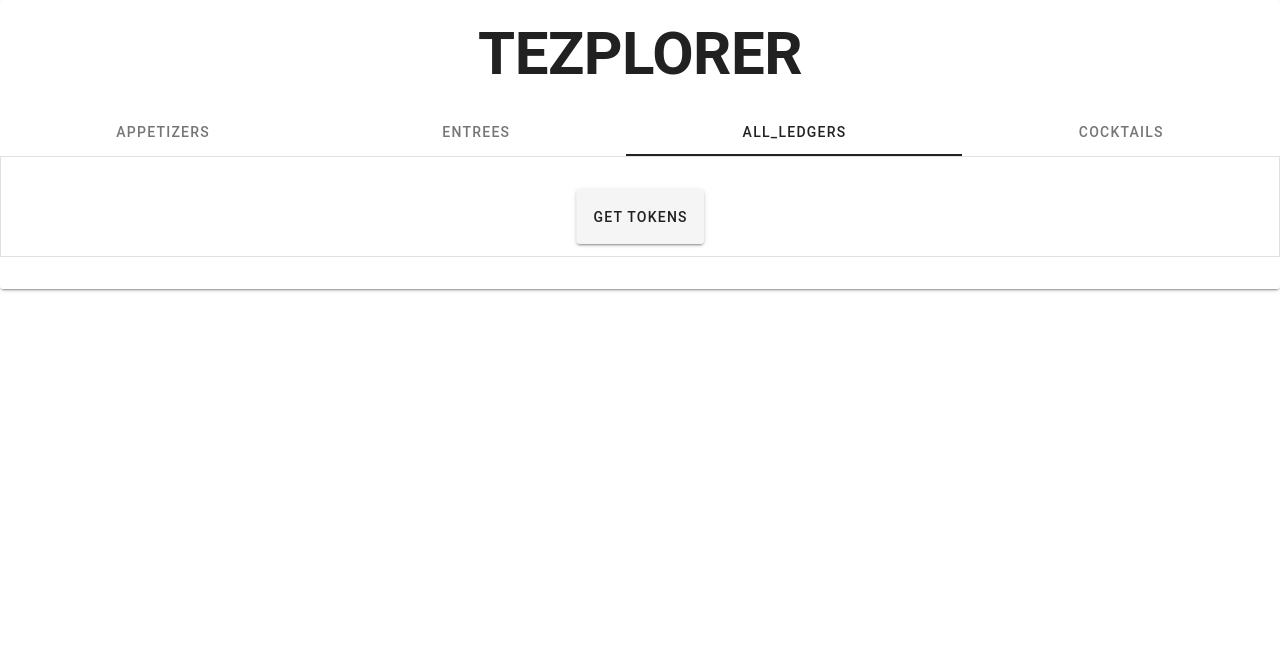
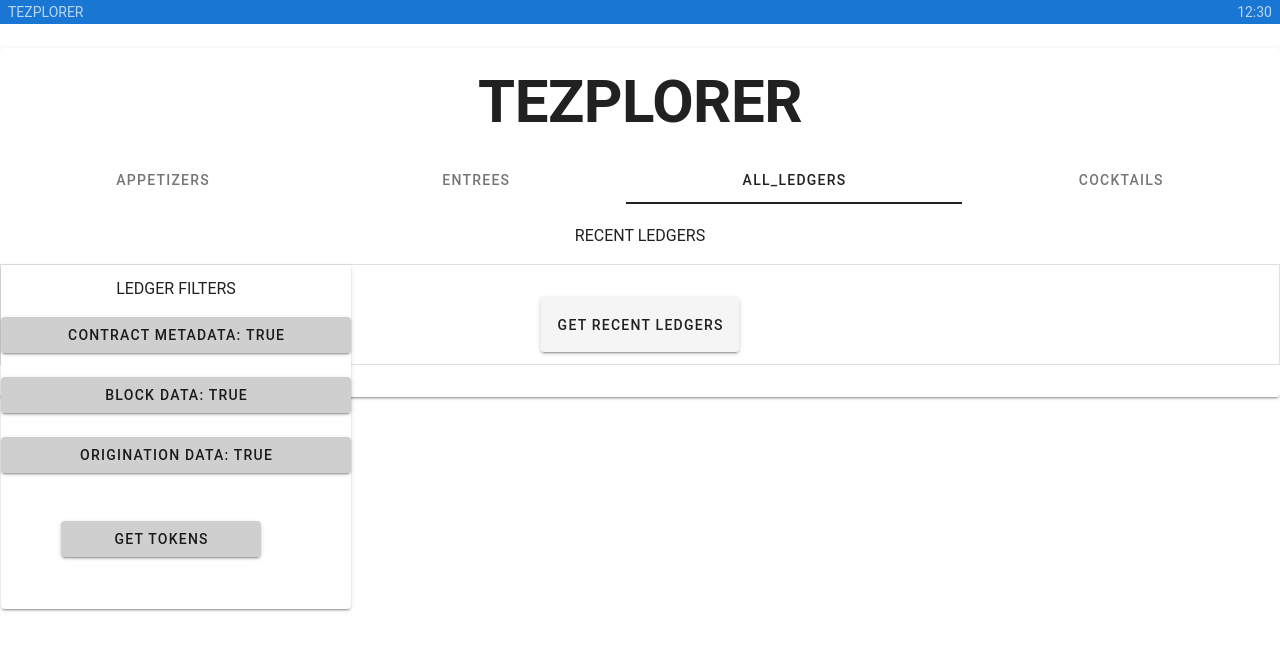
Before and after one commit to eddstng/tezplorer, a Vue app in the folder vue-client/: page / in a window 1280 px wide. Both pictures are taken after a click on the tab "ALL_LEDGERS". Shown: the top 650 px of the page. Built offline with nearby package versions, Linux system fonts and the light colour scheme; the HTML template or start-up script is replaced by a standard one.

Commit message:
added card for ledger filters

```diff
--- a/vue-client/src/App.vue
+++ b/vue-client/src/App.vue
@@ -3,6 +3,14 @@
     <template>
       <!-- <Operations /> -->
       <template>
+        <div>
+          <v-system-bar dark color="primary">
+            <span>TEZPLORER</span>
+            <v-spacer></v-spacer>
+            <span>12:30</span>
+          </v-system-bar>
+          <br />
+        </div>
         <v-card color="basil">
           <v-card-title class="text-center justify-center py-6">
             <h1 class="font-weight-bold text-h2 basil--text">
--- a/vue-client/src/components/Tokens.vue
+++ b/vue-client/src/components/Tokens.vue
@@ -1,16 +1,68 @@
 <template>
   <div>
+    <div>
+      <p class="text-center mt-5">RECENT LEDGERS</p>
+    </div>
     <v-card height="100%" outlined tile>
+      <div>
+        <v-card style="position: fixed" class="mx-auto float-left">
+          <v-container class="px-0" fluid>
+            <p class="text-center">LEDGER FILTERS</p>
+            <v-btn
+              width="350px"
+              v-model="checkbox"
+              v-on:click="checkbox = !checkbox"
+            >
+              Contract Metadata: {{ checkbox }}
+            </v-btn>
+            <br />
+            <br />
+            <v-btn
+              width="350px"
+              v-model="checkbox"
+              v-on:click="checkbox = !checkbox"
+            >
+              Block Data: {{ checkbox }}
+            </v-btn>
+            <br />
+            <br />
+
+            <v-btn
+              width="350px"
+              v-model="checkbox"
+              v-on:click="checkbox = !checkbox"
+            >
+              Origination Data: {{ checkbox }}
+            </v-btn>
+            <br />
+            <br />
+            <br />
+            <v-btn
+            class="ml-15  "
+              width="200px"
+              v-model="checkbox"
+              v-on:click="checkbox = !checkbox"
+            >
+              Get Tokens
+            </v-btn>
+            <br />
+            <br />
+
+          </v-container>
+
+          <v-card-actions> </v-card-actions>
+        </v-card>
+      </div>
       <v-btn
         class="mt-8 mb-3"
         :style="{ left: '50%', transform: 'translateX(-50%)' }"
         height="55px"
         v-on:click="queryTokens()"
+        v-if="queryResponseTokens === null && loading !== true"
       >
-        GET TOKENS
+        GET RECENT LEDGERS
       </v-btn>
-      <div class="text-center" v-if="queryResponseTokens">
-      </div>
+      <div class="text-center" v-if="queryResponseTokens"></div>
       <div v-if="loading" align="center">
         <br />
         <br />
@@ -21,14 +73,14 @@
           indeterminate
         ></v-progress-circular>
       </div>
-      <div class="text-center mt-8 mb-8" v-if="queryResponseTokens">
+      <!-- <div class="text-center mt-8 mb-8" v-if="queryResponseTokens">
         <v-btn class="ml-3 mr-3" height="55px">
           Prev
         </v-btn>
         <v-btn class="ml-3 mr-3" height="55px" v-on:click="queryTokensNext()">
           Next
         </v-btn>
-      </div>
+      </div> -->
       <v-card
         v-for="operation in queryResponseTokens"
         v-bind:key="operation.id"
@@ -43,9 +95,6 @@
                 >{{ operation.cursor }}:{{ operation.contract.address }}</span
               >
               <v-spacer></v-spacer>
-              <v-icon>mdi-wifi-strength-4</v-icon>
-              <v-icon>mdi-signal-cellular-outline</v-icon>
-              <v-icon>mdi-battery</v-icon>
               <span>{{ operation.block.level }}</span>
               <br />
             </v-system-bar>
@@ -219,6 +268,7 @@ import axios from 'axios';
 export default {
   data() {
     return {
+      checkbox: true,
       loading: false,
       operationDetailsDialog: false,
       queryResponseTokens: null,
@@ -240,7 +290,6 @@ export default {
       if (!res) {
         throw new Error('Error');
       }
-      console.log(JSON.stringify(res))
       this.queryResponseTokens = res.data.data;
       this.loading = false;
 
@@ -264,7 +313,7 @@ export default {
       if (!res) {
         throw new Error('Error');
       }
-      this.queryResponseTokens = res.data;
+      this.queryResponseTokens = res.data.data;
       this.loading = false;
       return res.data;
     }
```
Also changed, not shown: 1 other file (tests, documents, lock files or other folders).
